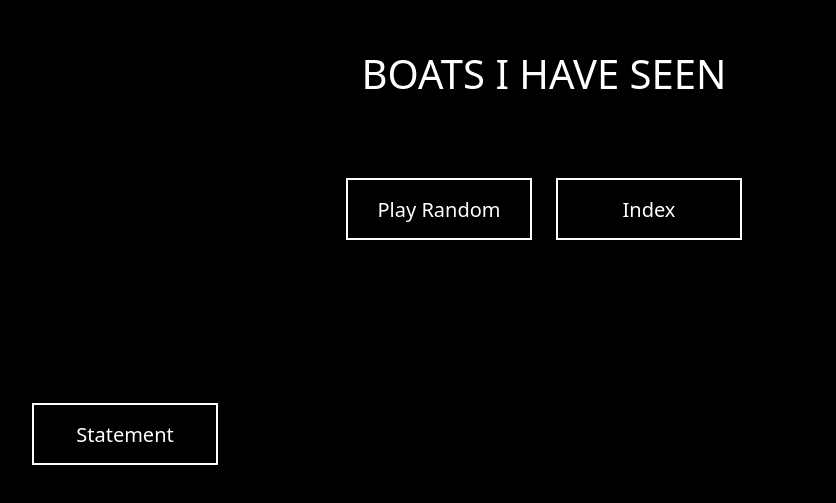
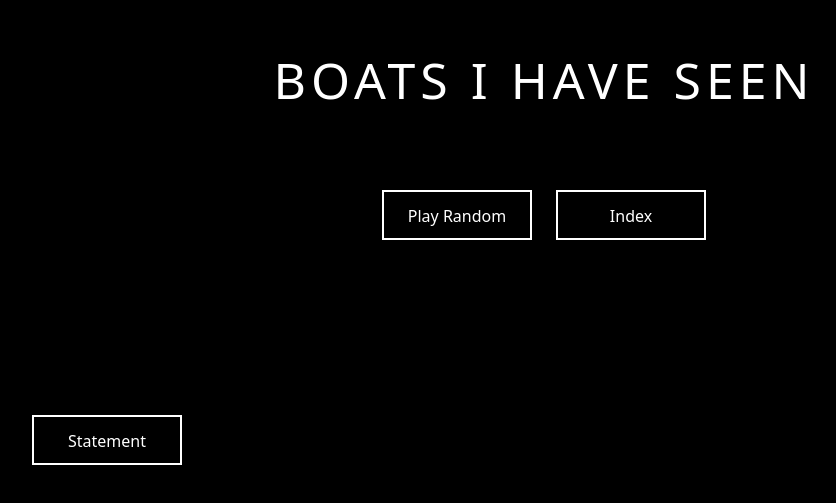
Before and after one commit to joshswgit/bihs-v2, a React (Create React App) app: page / in a window 1280 px wide. Shown: the part 175-678 px from the top of the page, without its empty margins (96-932 px from the left). Built offline with nearby package versions, Linux system fonts and the light colour scheme.

Commit message:
andre tweaks to site

```diff
--- a/src/component/Video/Video.css
+++ b/src/component/Video/Video.css
@@ -49,13 +49,13 @@
 
 .button_one a {
     color: white;
-    width: 186px;
-    height: 62px;
+    width: 150px;
+    height: 50px;
     border: 2px solid white;
     display: inline-block;
     text-align: center;
-    line-height: 60px;
-    font-size: 20px;
+    line-height: 48px;
+    font-size: 16px;
     font-weight: 300;
     text-decoration: none;
     transition: all .3s ease-in-out;
@@ -66,9 +66,6 @@
 }
 
 @media screen and (max-width: 767px) {
-    .video_list p {
-        text-align: center;
-    }
     .mclose {
         right: 0;
         top: -50px;
--- a/src/component/Video/Video.js
+++ b/src/component/Video/Video.js
@@ -44,7 +44,7 @@ const Video = () => {
                             </div>
                         </div>
                         <div className="video_body">
-                            <h1 style={{ marginBottom:"80px", fontWeight: 300 }} className="text-center mb-5">INDEX</h1>
+                            <h1 style={{ marginBottom:"80px", fontWeight: 300 }} className="text-center mb-5 letters-spaced">INDEX</h1>
                             <div className="video_list">
                                <VideoComponent Videos ={Videos} setShow={setShow} handleShow ={handleShow} />
                                     {
--- a/src/component/Video/VideoComponent.js
+++ b/src/component/Video/VideoComponent.js
@@ -34,9 +34,6 @@ function VideoComponent({ Videos, setShow, handleShow }) {
 export default VideoComponent
 
 function RepeatedVideo({Videos,setShow,handleShow,index,item,setStartVideo,totalVideo, startVideo}) {
-
-    // useEffect(() => {
-    // }, [])
     return (
         <div key = {index} style={{ display:'flex', width:'10%', flexDirection:'column', alignItems: 'center', }}>
                 {
--- a/src/pages/IndexPage.js
+++ b/src/pages/IndexPage.js
@@ -1,12 +1,12 @@
-import React,{useEffect, useState } from 'react';
+import React, { useEffect, useState } from "react";
 
-import { FaAngleLeft,FaAngleRight } from "react-icons/fa";
-import "./indexPage.css"
-import ReactPlayer from 'react-player'
-import { NavLink } from 'react-router-dom';
-import Videos from '../component/Video/VideoApi';
+import { FaAngleLeft, FaAngleRight } from "react-icons/fa";
+import "./indexPage.css";
+import ReactPlayer from "react-player";
+import { NavLink } from "react-router-dom";
+import Videos from "../component/Video/VideoApi";
 
-import Modal from 'react-bootstrap/Modal';
+import Modal from "react-bootstrap/Modal";
 
 let playVideos = Videos.map((vid) => vid.videoLink);
 
@@ -17,65 +17,105 @@ export default function IndexPage() {
   const [show, setShow] = useState(false);
   const [modalShow, setModalShow] = useState(false);
 
-    useEffect(()=>{
-
-    },[randomUrl])
+  useEffect(() => {}, [randomUrl]);
 
   const handleShow = () => {
     const randIndex = Math.floor(Math.random() * playVideos.length);
     randomItems = playVideos[randIndex];
-      playVideos = [...playVideos.slice(0, randIndex), ...playVideos.slice(randIndex + 1)];
+    playVideos = [
+      ...playVideos.slice(0, randIndex),
+      ...playVideos.slice(randIndex + 1),
+    ];
 
-      setRandomUrl(randomItems)
+    setRandomUrl(randomItems);
+  };
+
+  const handleKeyDown = (e) => {
+    if (e.key === "Escape") {
+      setShow(false);
     }
 
-      console.log('unique url',randomUrl)
-      const  refreshPage =()=>{
+    return;
+  };
+
+  console.log("unique url", randomUrl);
+  const refreshPage = () => {
     window.location.reload();
-      }
+  };
   return (
     <>
-    <div className='d-flex flex-column align-items-center justify-content-center button_one position-relative' style={{ height:"80vh" }}>
-          <h1 style={{ marginBottom:"80px", fontWeight: 300 }} className="text-center ">BOATS I HAVE SEEN</h1>
+      <div
+        className="d-flex flex-column align-items-center justify-content-center button_one position-relative"
+        style={{ height: "80vh" }}
+      >
+        <h1
+          style={{ fontSize: "50px", marginBottom: "80px", fontWeight: 300 }}
+          className="text-center letters-spaced"
+        >
+          BOATS I HAVE SEEN
+        </h1>
         <div className="d-flex align-items-center justify-content-center">
-          <a type='button' class='play-button' onClick={()=>{setShow(true); handleShow()}}>Play Random</a>
-          <NavLink to='/index' className="ms-4">Index</NavLink>
+          <a
+            type="button"
+            class="play-button"
+            onClick={() => {
+              setShow(true);
+              handleShow();
+            }}
+          >
+            Play Random
+          </a>
+          <NavLink to="/index" className="ms-4">
+            Index
+          </NavLink>
         </div>
 
-      <NavLink to='/statement' className="self_item_statement">Statement</NavLink>
+        <NavLink to="/statement" className="self_item_statement">
+          Statement
+        </NavLink>
         {/* <NavLink  className="self_item_statement" onClick={() => { setModalShow(true)}}>Statement</NavLink> */}
       </div>
-    <MyVerticallyCenteredModal  show={modalShow}  onHide={() => setModalShow(false)} />
-  {
-    show && (
-      <div id="myModal" className="mmodal">
-
+      <MyVerticallyCenteredModal
+        show={modalShow}
+        onHide={() => setModalShow(false)}
+      />
+      {show && (
+        <div tabIndex={0} id="myModal" className="mmodal" onKeyDownCapture={handleKeyDown}>
           <div className="mmodal-content">
-      {
-        randomUrl !== undefined && <div>
-          <div className="left_icon" onClick={handleShow}><FaAngleLeft/></div>
-        <div className="right_icon" onClick={handleShow}><FaAngleRight/></div>
+            {randomUrl !== undefined && (
+              <div>
+                <div className="left_icon" onClick={handleShow}>
+                  <FaAngleLeft />
                 </div>
-      }
-    <span onClick={()=>setShow(false)} className="mclose">&times;</span>
-    {
-      randomUrl !== undefined ? <ReactPlayer
+                <div className="right_icon" onClick={handleShow}>
+                  <FaAngleRight />
+                </div>
+              </div>
+            )}
+            <span onClick={() => setShow(false)} className="mclose">
+              &times;
+            </span>
+            {randomUrl !== undefined ? (
+              <ReactPlayer
                 url={randomUrl}
                 autoPlay={true}
                 playing={true}
                 width="100%"
                 height="100%"
                 controls={true}
-      volume = {false}
-      onEnded= {handleShow}
+                volume={false}
+                onEnded={handleShow}
                 playsinline
               />
-      :
-      <div className='d-flex justify-content-center align-items-center h-100 flex-column'>
+            ) : (
+              <div className="d-flex justify-content-center align-items-center h-100 flex-column">
                 <h1
                   style={{
                     color: "white",
-        }}>Thanks for watching!</h1>
+                  }}
+                >
+                  Thanks for watching!
+                </h1>
                 {/* <button
           style={{
             background: "transparent",
@@ -88,19 +128,17 @@ export default function IndexPage() {
           onClick={refreshPage}>Close
          </button> */}
               </div>
-    }
+            )}
           </div>
         </div>
-    )
-  }
+      )}
     </>
-  )
+  );
 }
 
 // Modal
 function MyVerticallyCenteredModal(props) {
-
-  return(
+  return (
     <Modal
       {...props}
       size="lg"
@@ -111,11 +149,19 @@ function MyVerticallyCenteredModal(props) {
         <Modal.Title id="contained-modal-title-vcenter"> </Modal.Title>
       </Modal.Header>
       <Modal.Body>
-        <div className="video_item" style={{padding: "0 5% 0 5%"}}>
+        <div className="video_item" style={{ padding: "0 5% 0 5%" }}>
           <h3>Artist Statement</h3>
-                <p>Lorem ipsum dolor sit amet consectetur, adipisicing elit. Quas tempora iure placeat suscipit recusandae deleniti nesciunt repellendus sapiente deserunt architecto? Lorem ipsum dolor sit amet consectetur adipisicing elit. Labore quas repudiandae adipisci aliquam deleniti voluptatibus at, sint soluta sunt animi eveniet nam. Voluptatibus vel animi ab modi nostrum doloribus exercitationem!</p>
+          <p>
+            Lorem ipsum dolor sit amet consectetur, adipisicing elit. Quas
+            tempora iure placeat suscipit recusandae deleniti nesciunt
+            repellendus sapiente deserunt architecto? Lorem ipsum dolor sit amet
+            consectetur adipisicing elit. Labore quas repudiandae adipisci
+            aliquam deleniti voluptatibus at, sint soluta sunt animi eveniet
+            nam. Voluptatibus vel animi ab modi nostrum doloribus
+            exercitationem!
+          </p>
         </div>
       </Modal.Body>
     </Modal>
-  )
+  );
 }
--- a/src/pages/StatementPage.js
+++ b/src/pages/StatementPage.js
@@ -16,7 +16,7 @@ return (
                   </div>
               </div>
               <div className="video_body">
-                  <h1 style={{ marginBottom:"80px", fontWeight: 300 }} className="text-center mb-5">BOATS I HAVE SEEN</h1>
+                  <h1 style={{ marginBottom:"80px", fontWeight: 300 }} className="letters-spaced text-center mb-5">BOATS I HAVE SEEN</h1>
                   <div className="video_list">
                   <div className="video_item" style={{padding: "0 13% 0 13%", color: 'white'}}>
                      <h3 style={{ marginBottom:"20px", fontWeight: 200 }}>Artist Statement</h3>
--- a/src/pages/indexPage.css
+++ b/src/pages/indexPage.css
@@ -1,3 +1,7 @@
+.letters-spaced {
+  letter-spacing: 5px;
+}
+
 .mmodal {
      /* Hidden by default */
     position: fixed; /* Stay in place */
```
Lines whose indentation alone changed are shown as unchanged.
